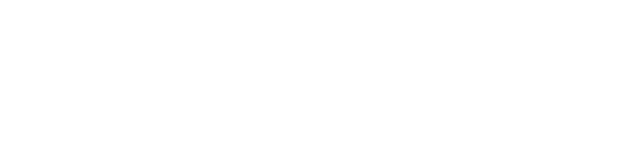
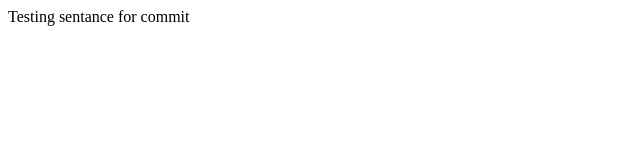
Before and after one commit to OwenTH-b/github-repo-test, a plain HTML site: page index.html in a window 1280 px wide. Shown: the whole page, without its empty margins (0-640 px from the left). Drawn offline with Linux system fonts and the light colour scheme.

Commit message:
Test from desktop
Just entering title html stuff

```diff
--- a/index.html
+++ b/index.html
@@ -5,5 +5,7 @@
     <meta name="viewport" content="width=device-width, initial-scale=1.0" />
     <title>Document</title>
   </head>
-  <body></body>
+  <body>
+    Testing sentance for commit
+  </body>
 </html>
```
